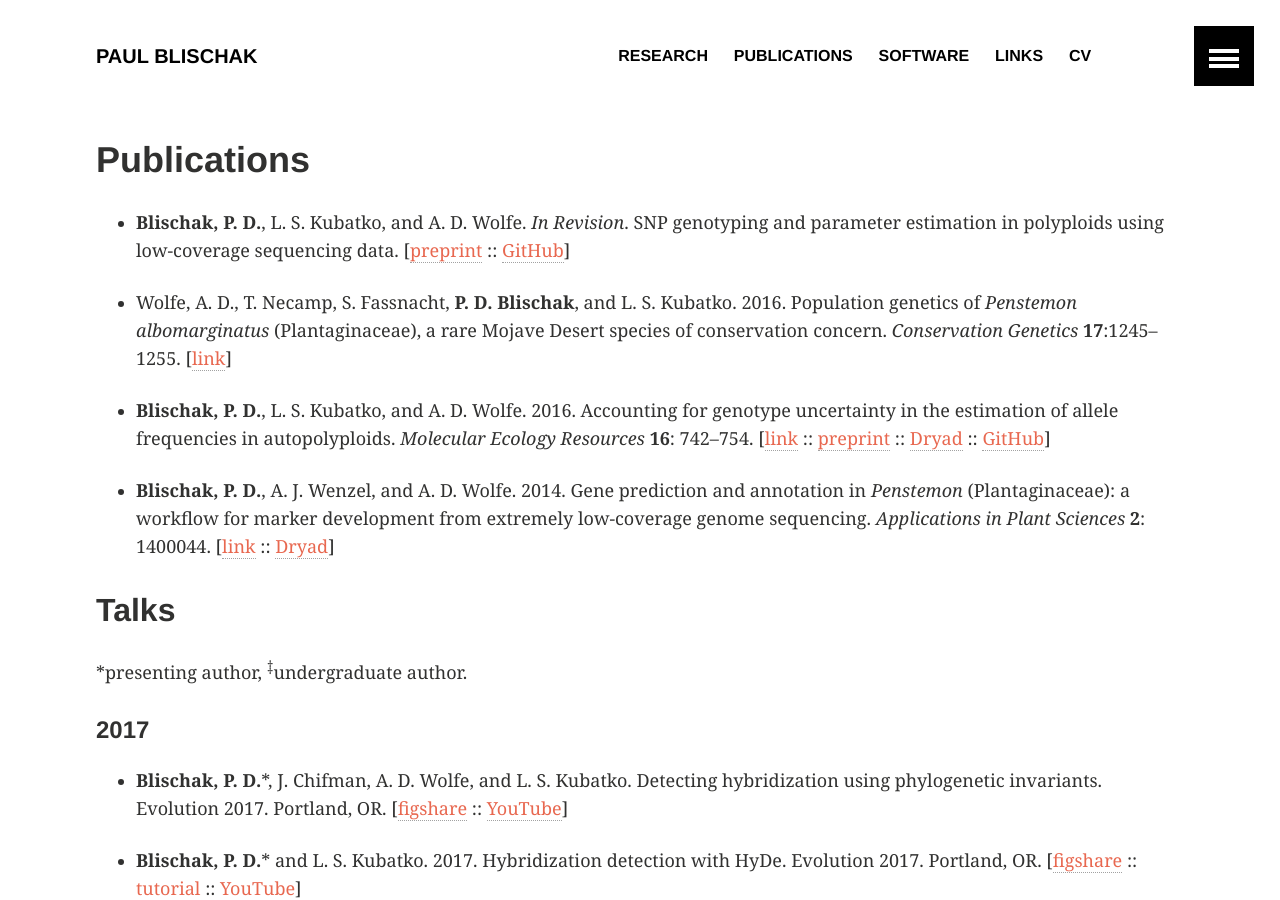
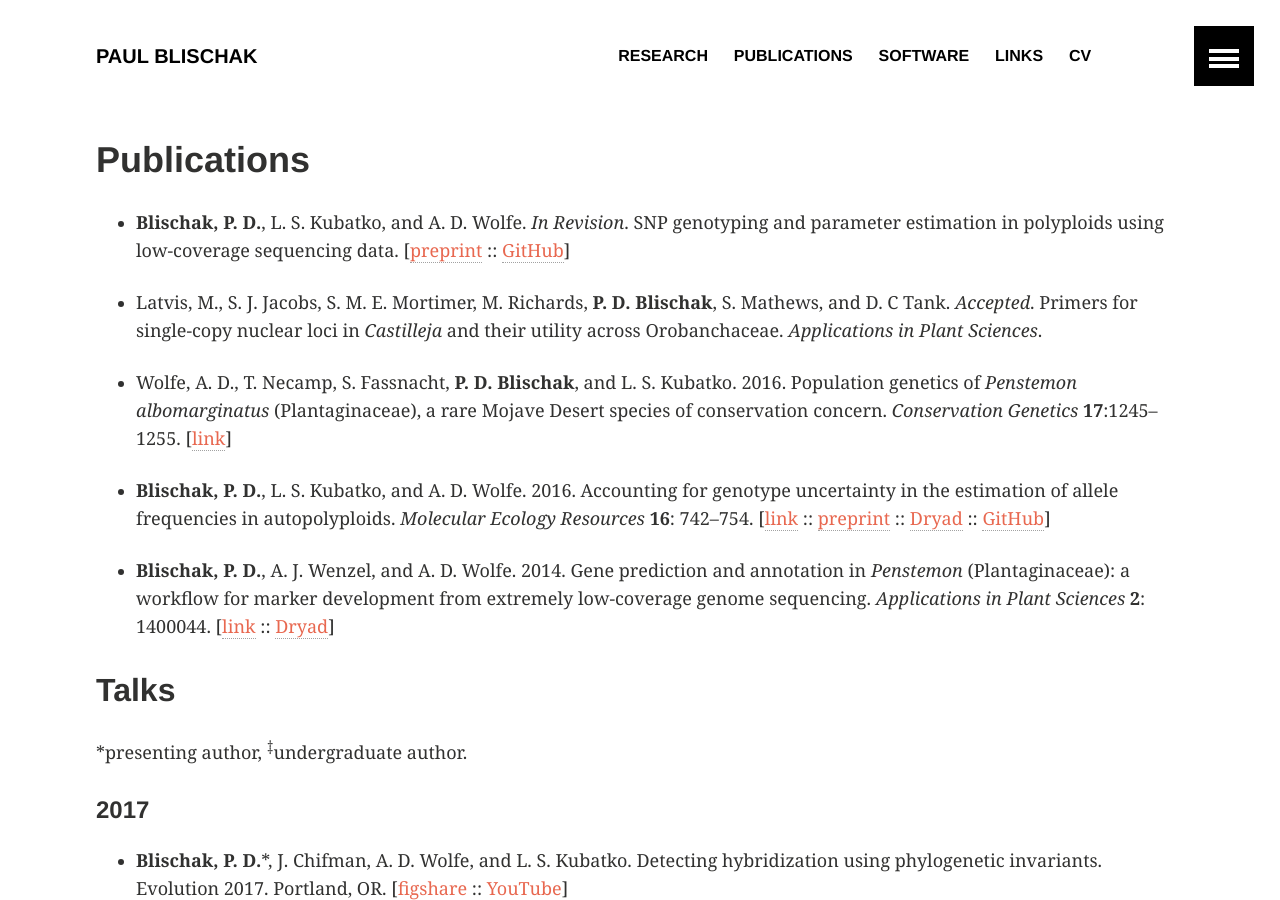
Before and after one commit to pblischak/pblischak.github.io, a Jekyll site: the page built from Publications/index.md, in a window 1280 px wide and 900 px high. Built offline with Jekyll 4.4.1, drawn with Linux system fonts in a browser that asks for light colours; formulas are drawn with MathJax 3.

Commit message:
adding new castilleja primer pub

```diff
--- a/Publications/index.md
+++ b/Publications/index.md
@@ -16,6 +16,8 @@ a:hover {
 </style>
 
 - **Blischak, P. D.**, L. S. Kubatko, and A. D. Wolfe. *In Revision*. SNP genotyping and parameter estimation in polyploids using low-coverage sequencing data. [<a href="http://biorxiv.org/content/early/2017/03/26/120261" target="_blank">preprint</a> :: <a href="https://github.com/pblischak/polyploid-genotyping" target="_blank">GitHub</a>]
+
+- Latvis, M., S. J. Jacobs, S. M. E. Mortimer, M. Richards, **P. D. Blischak**, S. Mathews, and D. C Tank. _Accepted_. Primers for single-copy nuclear loci in _Castilleja_ and their utility across Orobanchaceae. _Applications in Plant Sciences_.
 
 - Wolfe, A. D., T. Necamp, S. Fassnacht, **P. D. Blischak**, and L. S. Kubatko. 2016. Population genetics of *Penstemon albomarginatus* (Plantaginaceae), a rare Mojave Desert species of conservation concern. *Conservation Genetics* **17**:1245--1255. [<a href="http://link.springer.com/article/10.1007/s10592-016-0857-y" target="_blank">link</a>]
 
```
